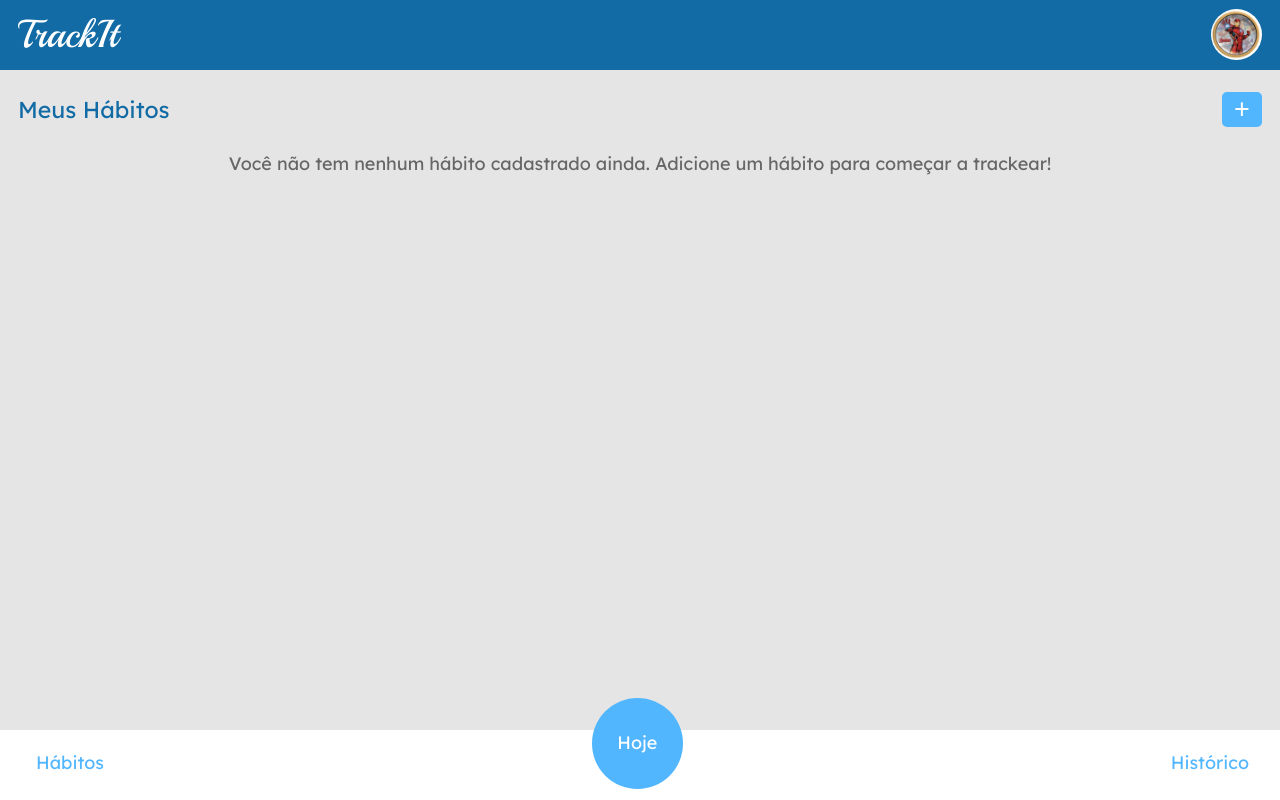
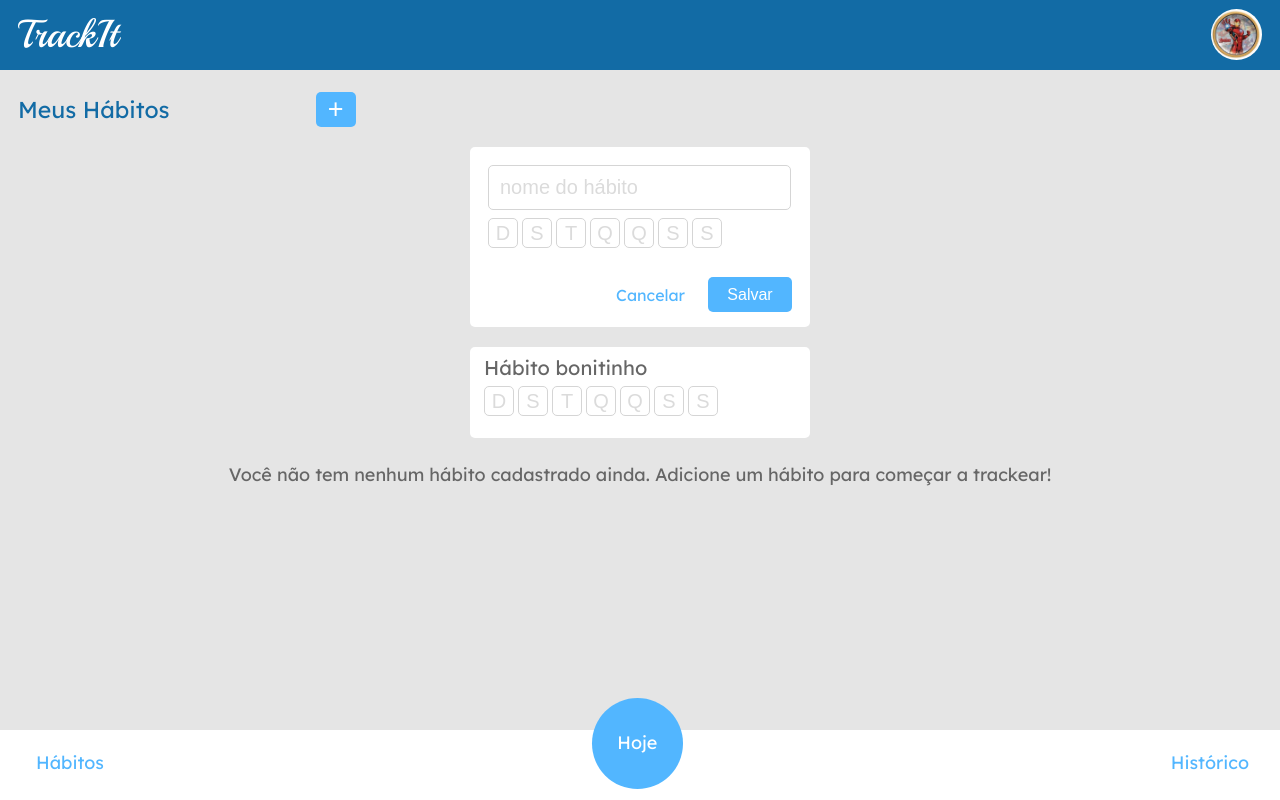
Before and after one commit to guilfornari/projeto11-trackit, a React (Create React App) app: page /habitos in a window 1280 px wide. Built offline with nearby package versions, Linux system fonts and the light colour scheme.

Commit message:
Created all the static layout and components

```diff
--- a/public/index.html
+++ b/public/index.html
@@ -18,6 +18,8 @@
 
   <div id="root"></div>
 
+  <script type="module" src="https://unpkg.com/ionicons@5.5.2/dist/ionicons/ionicons.esm.js"></script>
+  <script nomodule src="https://unpkg.com/ionicons@5.5.2/dist/ionicons/ionicons.js"></script>
 </body>
 
 </html>
--- /dev/null
+++ b/src/components/CreateHabitCard/CreateHabitCard.js
@@ -0,0 +1,95 @@
+import styled from "styled-components";
+
+export default function CreateHabitCard() {
+    return (
+        <ContainerCard>
+            <input placeholder="nome do hábito" />
+            <div>
+                <button>D</button>
+                <button>S</button>
+                <button>T</button>
+                <button>Q</button>
+                <button>Q</button>
+                <button>S</button>
+                <button>S</button>
+            </div>
+            <div>
+                <p>Cancelar</p>
+                <button>Salvar</button>
+            </div>
+        </ContainerCard>
+    );
+}
+
+const ContainerCard = styled.div`
+    width: 340px;
+    height: 180px;
+    border-radius: 5px;
+    background-color: #FFFFFF;
+    margin-top: 20px;
+    display: flex;
+    flex-direction: column;
+    padding: 18px 18px 15px;
+    margin-bottom: 0px;
+
+    input{
+        width: 303px;
+        height: 45px;
+        background: #FFFFFF;
+        border: 1px solid #D5D5D5;
+        border-radius: 5px;
+        padding-left: 11px;
+        color: #666666;
+        font-size: 20px;
+
+        &::placeholder {
+            font-size: 20px;
+            color: #DBDBDB;
+        }
+    }
+
+    button {
+        border-radius: 5px;
+    }
+
+    div:first-of-type {
+        display: flex;
+        justify-content: flex-start;
+        margin-top: 8px;
+
+        button {
+            width: 30px;
+            height: 30px;
+            color: #DBDBDB;
+            font-size: 20px;
+            background-color: #FFFFFF;
+            border: 1px solid #D5D5D5;
+            margin-right: 4px;
+        }
+    }
+
+    div:nth-of-type(2) {
+        display: flex;
+        flex-direction: row;
+        justify-content: flex-end;
+        align-items: center;
+        margin-top: 29px;
+
+        button {
+            background-color: #52B6FF;
+            width: 84px;
+            height: 35px;
+            color: #FFFFFF;
+            font-size: 16px;
+            margin-left: 23px;
+        }
+
+        p {
+            cursor: pointer;
+            color: #52B6FF;
+            font-size: 16px;
+            margin: 0px;
+        }
+    }
+
+`;
--- /dev/null
+++ b/src/components/HabitCard/HabitCard.js
@@ -0,0 +1,64 @@
+import styled from "styled-components";
+
+export default function HabitCard() {
+    return (
+        <ContainerCard>
+            <div>
+                <h3>Hábito bonitinho</h3>
+                <div>
+                    <button>D</button>
+                    <button>S</button>
+                    <button>T</button>
+                    <button>Q</button>
+                    <button>Q</button>
+                    <button>S</button>
+                    <button>S</button>
+                </div>
+            </div>
+            <ion-icon name="trash-outline"></ion-icon>
+        </ContainerCard>
+
+    );
+}
+
+const ContainerCard = styled.div`
+    width: 340px;
+    height: 91px;
+    border-radius: 5px;
+    background-color: #FFFFFF;
+    margin-top: 20px;
+    display: flex;
+    flex-direction: row;
+    justify-content: space-between;
+    padding: 11px 10px 15px 14px;
+    margin-bottom: 0px;
+
+    div {
+        div{
+            display: flex;
+            margin-top: 8px;
+        }
+    }
+
+    h3 {
+        color: #666666;
+        font-size: 20px;
+    }
+
+    button {
+            width: 30px;
+            height: 30px;
+            color: #DBDBDB;
+            font-size: 20px;
+            background-color: #FFFFFF;
+            border: 1px solid #D5D5D5;
+            margin-right: 4px;
+            border-radius: 5px;
+        }
+
+    ion-icon {
+        font-size: 20px;
+        color: #666666;
+    }
+
+`;
--- a/src/pages/HabitsPage/Habits.js
+++ b/src/pages/HabitsPage/Habits.js
@@ -1,16 +1,20 @@
 import Bottom from "../../components/Bottom/Bottom.js";
+import CreateHabitCard from "../../components/CreateHabitCard/CreateHabitCard.js";
+import HabitCard from "../../components/HabitCard/HabitCard.js";
 import Top from "../../components/Top/Top.js";
-import { PageContainer } from "./habitsStyle.js";
+import { PageContainer, TopContainer } from "./habitsStyle.js";
 
 export default function Habits() {
     return (
         <>
             <Top />
             <PageContainer>
-                <div>
+                <TopContainer>
                     <h2>Meus Hábitos</h2>
                     <button data-test="habit-create-btn" >+</button>
-                </div>
+                </TopContainer>
+                <CreateHabitCard />
+                <HabitCard />
                 <p>Você não tem nenhum hábito cadastrado ainda. Adicione um hábito para começar a trackear!</p>
             </PageContainer>
             <Bottom />
--- a/src/pages/HabitsPage/habitsStyle.js
+++ b/src/pages/HabitsPage/habitsStyle.js
@@ -9,16 +9,23 @@ const PageContainer = styled.div`
     align-items: center;
     padding: 92px 18px 0px;
 
-    div {
+    p {
+        color: #666666;
+        margin-top: 28px;
+        font-size: 18px;
+    }
+`;
+
+
+const TopContainer = styled.div`
     width: 100%;
     display: flex;
-        justify-content: space-between;
     align-items: center;
-    }
 
     h2 {
             color: #126BA5;
             font-size: 23px;
+            margin-right: 146px;
         }
 
         button {
@@ -29,12 +36,5 @@ const PageContainer = styled.div`
             color: #FFFFFF;
             font-size: 27px;
         }
-
-    p {
-        color: #666666;
-        margin-top: 28px;
-        font-size: 18px;
-    }
-`;
-
-export { PageContainer };
+`
+export { PageContainer, TopContainer };
```
Lines whose indentation alone changed are shown as unchanged.
